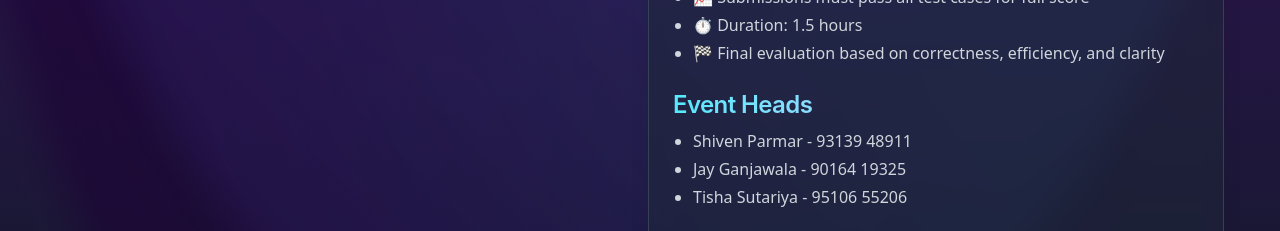
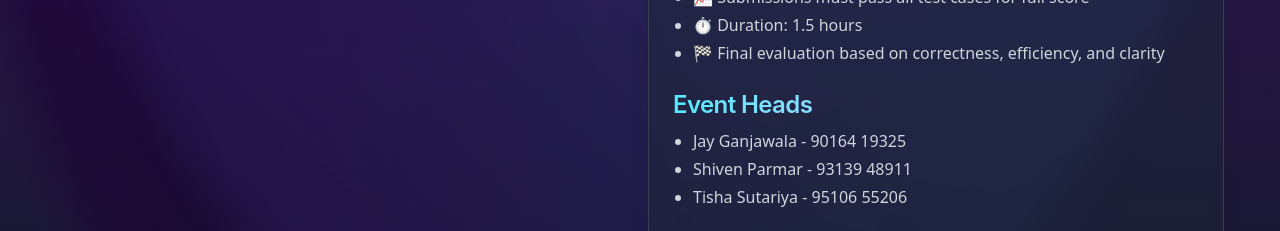
Before and after one commit to utsav0520/converse2k25, a React (Vite) app in the folder client/: page /event/codebridge in a window 1280 px wide. Shown: the part 1580-1811 px from the top of the page. Built offline with nearby package versions, Linux system fonts and the light colour scheme; no server answers.

Commit message:
20th commit

```diff
--- a/client/src/pages/EventDeatils/tech/Codewinglet.jsx
+++ b/client/src/pages/EventDeatils/tech/Codewinglet.jsx
@@ -193,8 +193,8 @@ function Codewinglet() {
                   Event Heads
                 </h3>
                 <ul className="text-gray-300 list-disc pl-5 space-y-1">
+                  <li>Jay Ganjawala - 90164 19325</li>
                   <li>Shiven Parmar - 93139 48911</li>
-                  <li>Jay Ganjawala - 90164 19325</li>
                   <li>Tisha Sutariya - 95106 55206</li>
                 </ul>
               </section>
```
